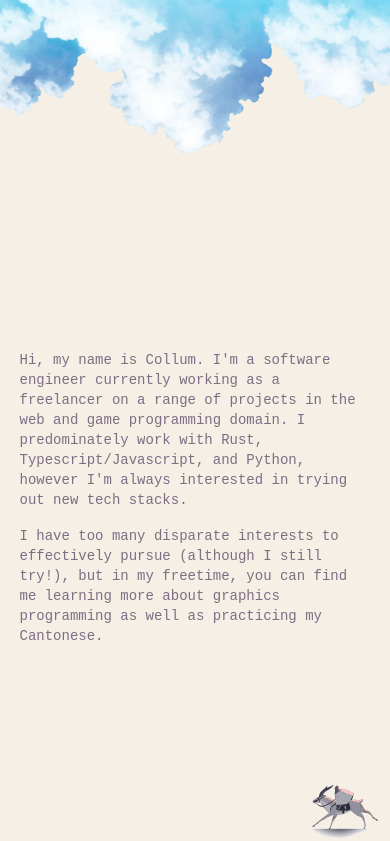
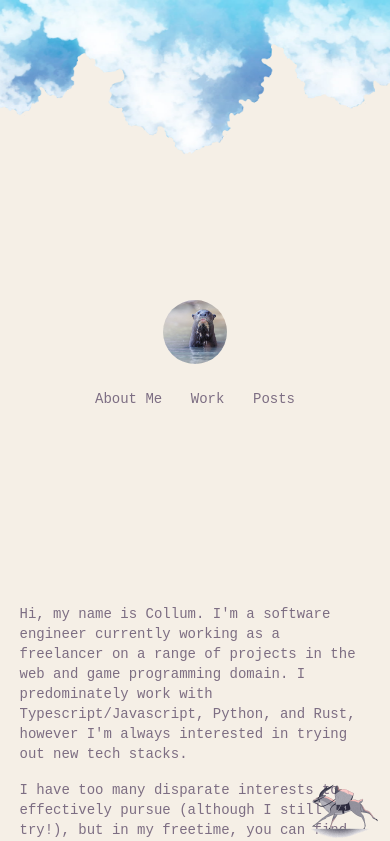
Before and after one commit to cfreedman/website, a Next.js app: page / in a window 390 px wide. Shown: the top 841 px of the page. Built offline with nearby package versions, Linux system fonts and the light colour scheme.

Commit message:
Update styling and content of a number of pages

```diff
--- a/src/app/(main)/layout.tsx
+++ b/src/app/(main)/layout.tsx
@@ -1,4 +1,5 @@
 import "../globals.css";
+import TopMenu from "@/components/TopMenu";
 import SideMenu from "@/components/SideMenu";
 
 export default function MainLayout({
@@ -8,6 +9,7 @@ export default function MainLayout({
 }>) {
   return (
     <>
+      <TopMenu />
       <SideMenu />
       {children}
     </>
--- a/src/app/(main)/page.tsx
+++ b/src/app/(main)/page.tsx
@@ -5,8 +5,8 @@ export default function Home() {
         <h3 className="mb-4 text-sm lg:text-base">
           Hi, my name is Collum. I&apos;m a software engineer currently working
           as a freelancer on a range of projects in the web and game programming
-          domain. I predominately work with Rust, Typescript/Javascript, and
-          Python, however I&apos;m always interested in trying out new tech
+          domain. I predominately work with Typescript/Javascript, Python, and
+          Rust, however I&apos;m always interested in trying out new tech
           stacks.
         </h3>
         <p className="text-sm lg:text-base">
--- a/src/app/(main)/posts/page.tsx
+++ b/src/app/(main)/posts/page.tsx
@@ -6,14 +6,8 @@ const blogPosts: PostProps[] = [
   {
     title: "Building a raytracer in Rust",
     date: "November 25, 2024",
-    summary: "Stuff",
+    summary: "An adventure in making pretty spheres and planes",
     link: "/posts/raytracer",
-  },
-  {
-    title: "The Missing Tool for the Cantonese Learner",
-    date: "December 15, 2024",
-    summary: "Other stuff",
-    link: "/",
   },
 ];
 
--- a/src/app/(main)/projects/page.tsx
+++ b/src/app/(main)/projects/page.tsx
@@ -5,6 +5,7 @@ import Image from "next/image";
 import ChromeLogo from "@/icons/chrome-logo.svg";
 import GameIcon from "@/icons/game.svg";
 import GithubLogo from "@/icons/github-mark.svg";
+import Link from "next/link";
 
 export default function ProjectsPage(): JSX.Element {
   return (
@@ -24,15 +25,15 @@ export default function ProjectsPage(): JSX.Element {
           computation and element instancing.
         </p>
         <div className="mt-[10px] flex flex-row gap-x-[10px]">
-          <a href="https://github.com/cfreedman">
+          <Link href="https://github.com/cfreedman">
             <Image
-              className="rounded-md p-1 hover:bg-slate-200"
+              className="rounded-md p-1 hover:bg-[#e7e7d5]"
               src={GithubLogo}
               alt="Github Link"
               width={35}
               height={35}
             />
-          </a>
+          </Link>
         </div>
       </div>
       <div className="mb-[100px] w-full">
@@ -48,24 +49,24 @@ export default function ProjectsPage(): JSX.Element {
           the button below!
         </p>
         <div className="mt-[10px] flex flex-row gap-x-[8px]">
-          <a href="https://github.com/cfreedman">
+          <Link href="https://github.com/cfreedman">
             <Image
-              className="rounded-md p-1 hover:bg-slate-200"
+              className="rounded-md p-1 hover:bg-[#e7e7d5]"
               src={GithubLogo}
               alt="Github Link"
               width={35}
               height={35}
             />
-          </a>
-          <a href="/">
+          </Link>
+          <Link className="cursor-not-allowed" href="/">
             <Image
-              className="rounded-md p-1 hover:bg-slate-200"
+              className="rounded-md p-1 hover:bg-[#e7e7d5]"
               src={GameIcon}
               alt="Game Link"
               width={35}
               height={35}
             />
-          </a>
+          </Link>
         </div>
       </div>
       <div className="w-full">
@@ -89,15 +90,17 @@ export default function ProjectsPage(): JSX.Element {
           </p>
         </div>
         <div className="mt-[20px] flex flex-row items-center gap-x-[10px]">
+          <Link href="https://github.com/cfreedman/jyuttube">
             <Image
-            className="cursor-not-allowed rounded-md p-1 hover:bg-slate-200"
+              className="rounded-md p-1 hover:bg-[#e7e7d5]"
               src={GithubLogo}
               alt="Github Link"
               width={35}
               height={35}
             />
+          </Link>
           <Image
-            className="cursor-not-allowed rounded-md p-1 hover:bg-slate-200"
+            className="cursor-not-allowed rounded-md p-1 hover:bg-[#e7e7d5]"
             src={ChromeLogo}
             alt="Chrome Extension Link"
             width={35}
--- a/src/app/layout.tsx
+++ b/src/app/layout.tsx
@@ -38,7 +38,7 @@ export default function RootLayout({
           alt="Clouds"
           className="max-h-[350px] min-h-[200px] w-[100%] flex-auto object-cover transition-transform duration-700 ease-in-out hover:scale-[102%]"
         />
-        <div className="mx-auto mt-[100px] flex max-w-[90%] flex-col items-start justify-start antialiased sm:flex-row lg:max-w-[70%]">
+        <div className="mx-auto mt-[100px] flex max-w-[90%] flex-col items-center antialiased sm:flex-row sm:items-start sm:justify-start lg:max-w-[70%]">
           {children}
         </div>
         <Image
--- a/src/components/Avatar.tsx
+++ b/src/components/Avatar.tsx
@@ -5,21 +5,28 @@ import { JSX } from "react";
 
 export interface AvatarProps {
   image: string;
-  text: string;
+  text?: string;
+  className?: string;
 }
 
-export default function Avatar({ image, text }: AvatarProps): JSX.Element {
+export default function Avatar({
+  image,
+  text,
+  className,
+}: AvatarProps): JSX.Element {
   return (
-    <div className="mb-8 flex flex-col items-center justify-center">
+    <div
+      className={`mb-8 flex flex-col items-center justify-center ${className}`}
+    >
       <Image
         src={image}
         alt="Avatar image"
-        className="mb-4 h-16 w-16 rounded-full object-cover duration-200 hover:scale-[110%]"
+        className="h-16 w-16 rounded-full object-cover duration-200 hover:scale-[110%]"
         width={25}
         height={25}
         unoptimized={true}
       />
-      <p className="text-sm">{text}</p>
+      {text && <p className="mt-[20px] text-sm">{text}</p>}
     </div>
   );
 }
--- a/src/components/NavMenu.tsx
+++ b/src/components/NavMenu.tsx
@@ -38,7 +38,7 @@ function NavGroup({ label, sublinks }: NavGroupProps): JSX.Element {
   const [isOpen, setOpen] = useState(false);
 
   return (
-    <div className="w-fit">
+    <div className="w-fit py-[5px]">
       <p
         className="relative w-fit cursor-pointer text-sm after:absolute after:bottom-[-3px] after:left-0 after:block after:h-[2px] after:w-0 after:bg-black after:duration-300 after:content-[''] after:hover:w-[calc(100%+5px)]"
         onClick={() => setOpen((prev) => !prev)}
--- a/src/components/Post.tsx
+++ b/src/components/Post.tsx
@@ -14,7 +14,7 @@ export default function Post({
   link,
 }: PostProps): JSX.Element {
   return (
-    <a href={link} className="mb-[35px] block p-[8px] hover:bg-white">
+    <a href={link} className="mb-[35px] block p-[8px] hover:bg-[#e7e7d5]">
       <h3 className="mb-[10px] text-[14px] font-bold underline">{title}</h3>
       <p className="mb-[15px] text-[12px]">{summary}</p>
       <p className="text-[10px] font-extralight">{date}</p>
--- a/src/components/SideMenu.tsx
+++ b/src/components/SideMenu.tsx
@@ -28,19 +28,19 @@ export default function SideMenu(): JSX.Element {
       <p className="mb-[5px] text-sm">Other Contacts</p>
       <div className="mb-[5px] flex flex-row gap-x-1">
         <a
-          className="rounded-md p-1 hover:bg-slate-200"
+          className="rounded-md p-1 hover:bg-[#e7e7d5]"
           href="https://github.com/cfreedman"
         >
           <Image src={GithubLogo} alt="Github Link" width={22} height={22} />
         </a>
         <a
-          className="rounded-md p-1 hover:bg-slate-200"
+          className="rounded-md p-1 hover:bg-[#e7e7d5]"
           href="https://google.com"
         >
           <Image src={BlueskyLogo} alt="Bluesky Link" width={22} height={22} />
         </a>
         <a
-          className="rounded-md p-1 hover:bg-slate-200"
+          className="rounded-md p-1 hover:bg-[#e7e7d5]"
           href="https://linkedin.com/in/collum-freedman-aa13a321b/"
         >
           <Image
--- /dev/null
+++ b/src/components/TopMenu.tsx
@@ -0,0 +1,26 @@
+import { JSX } from "react";
+
+import OtterImage from "@/photos/otter.png";
+import Avatar from "./Avatar";
+import NavItem from "./NavMenu";
+
+export default function TopMenu(): JSX.Element {
+  return (
+    <div className="flex flex-col items-center justify-center sm:hidden">
+      <Avatar image={OtterImage.src} className="mb-[20px]" />
+      <div className="mb-5 flex h-[150px] min-w-[200px] justify-between">
+        <NavItem label="About Me" link="/" />
+        <NavItem
+          label="Work"
+          isGroup={true}
+          sublinks={[
+            { label: "Projects", link: "/projects" },
+            { label: "Math", link: "/math" },
+            { label: "Art", link: "/art" },
+          ]}
+        />
+        <NavItem label="Posts" link="/posts" />
+      </div>
+    </div>
+  );
+}
```
Lines whose indentation alone changed are shown as unchanged.
